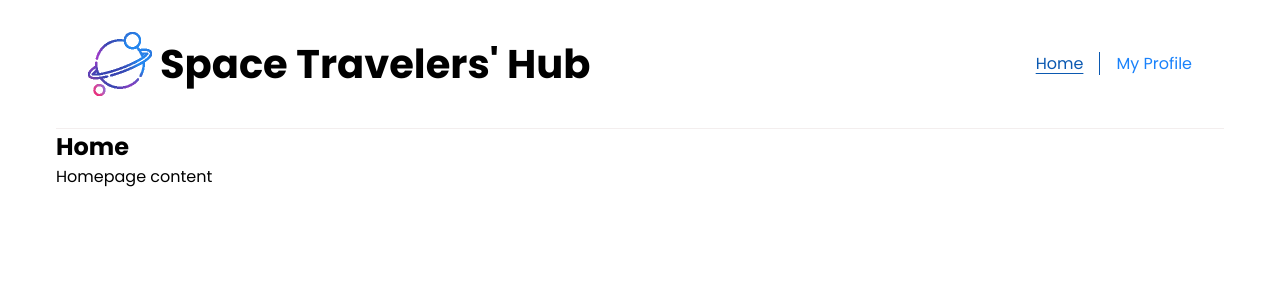
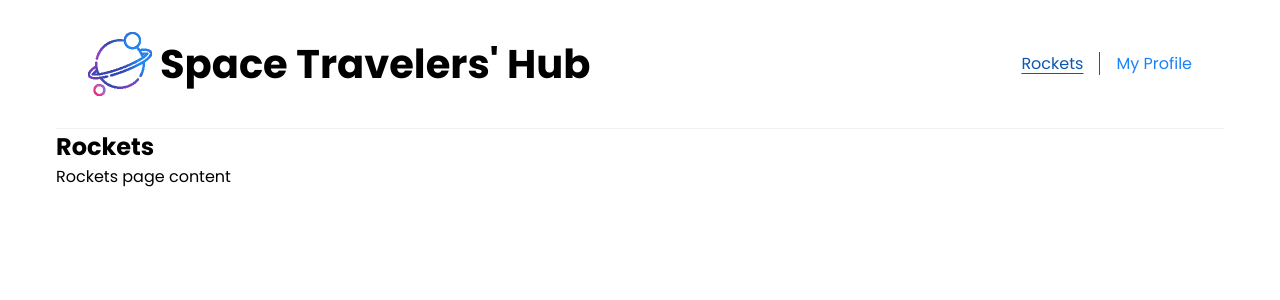
Before and after one commit to henokkhm/microverse-reactjs-group-capstone, a React (Create React App) app: page / in a window 1280 px wide. Shown: the top 300 px of the page. Built offline with nearby package versions, Linux system fonts and the light colour scheme.

Commit message:
Rename Homepage to Rockets

```diff
--- a/src/App.js
+++ b/src/App.js
@@ -2,8 +2,8 @@ import { Routes, Route } from 'react-router-dom';
 
 import styles from './styles/App.module.css';
 import Header from './components/Header';
-import Home from './pages/Home';
 import MyProfile from './pages/MyProfile';
+import Rockets from './pages/Rockets';
 
 function App() {
   return (
@@ -11,7 +11,7 @@ function App() {
       <Header />
       <main>
         <Routes>
-          <Route path="/" element={<Home />} />
+          <Route path="/" element={<Rockets />} />
           <Route path="my-profile" element={<MyProfile />} />
         </Routes>
       </main>
--- a/src/components/Navbar.js
+++ b/src/components/Navbar.js
@@ -8,7 +8,7 @@ function Navbar() {
       <ul className={styles.navList}>
         <li className={styles.navListItem}>
           <NavLink className={styles.navLink} to="/">
-            Home
+            Rockets
           </NavLink>
         </li>
         <li>
--- a/src/pages/Home.js
+++ /dev/null
@@ -1,10 +0,0 @@
-function Home() {
-  return (
-    <section>
-      <h2>Home</h2>
-      <div>Homepage content</div>
-    </section>
-  );
-}
-
-export default Home;
--- /dev/null
+++ b/src/pages/Rockets.js
@@ -0,0 +1,10 @@
+function Rockets() {
+  return (
+    <section>
+      <h2>Rockets</h2>
+      <div>Rockets page content</div>
+    </section>
+  );
+}
+
+export default Rockets;
```
